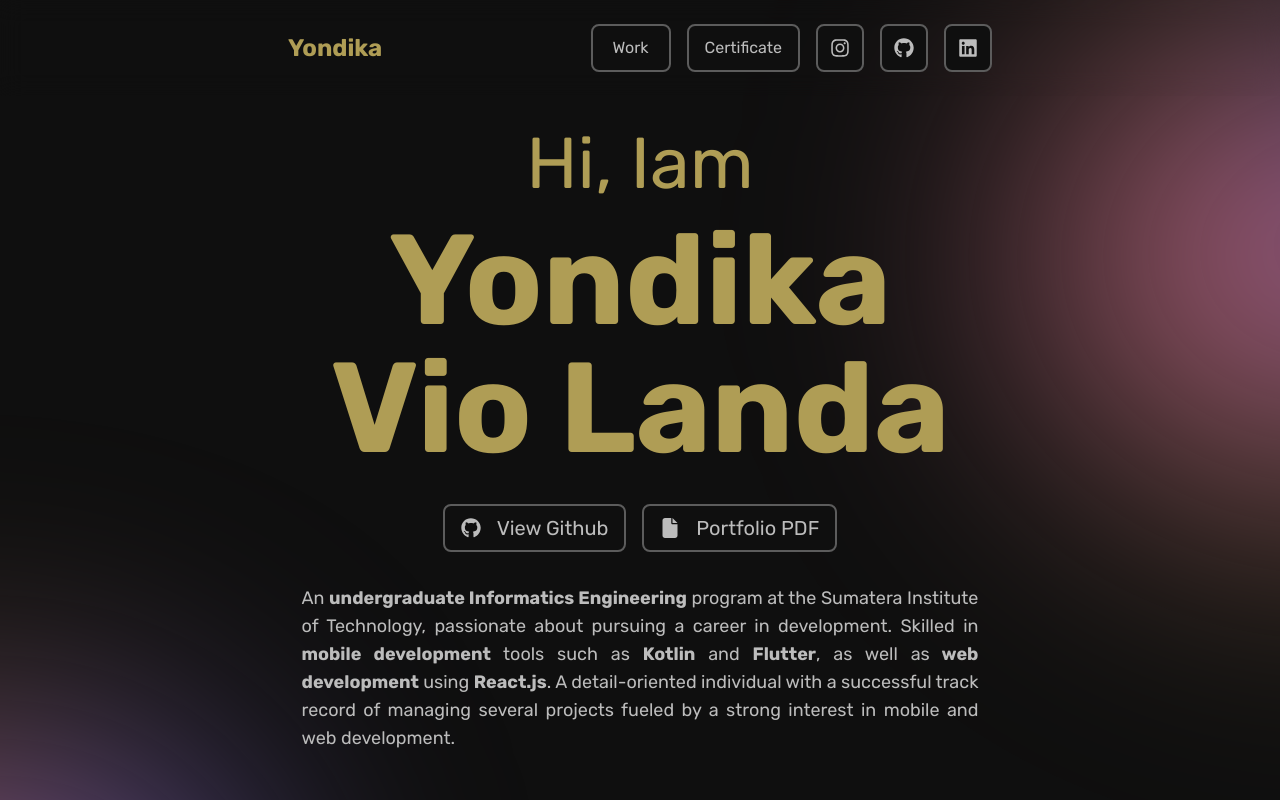
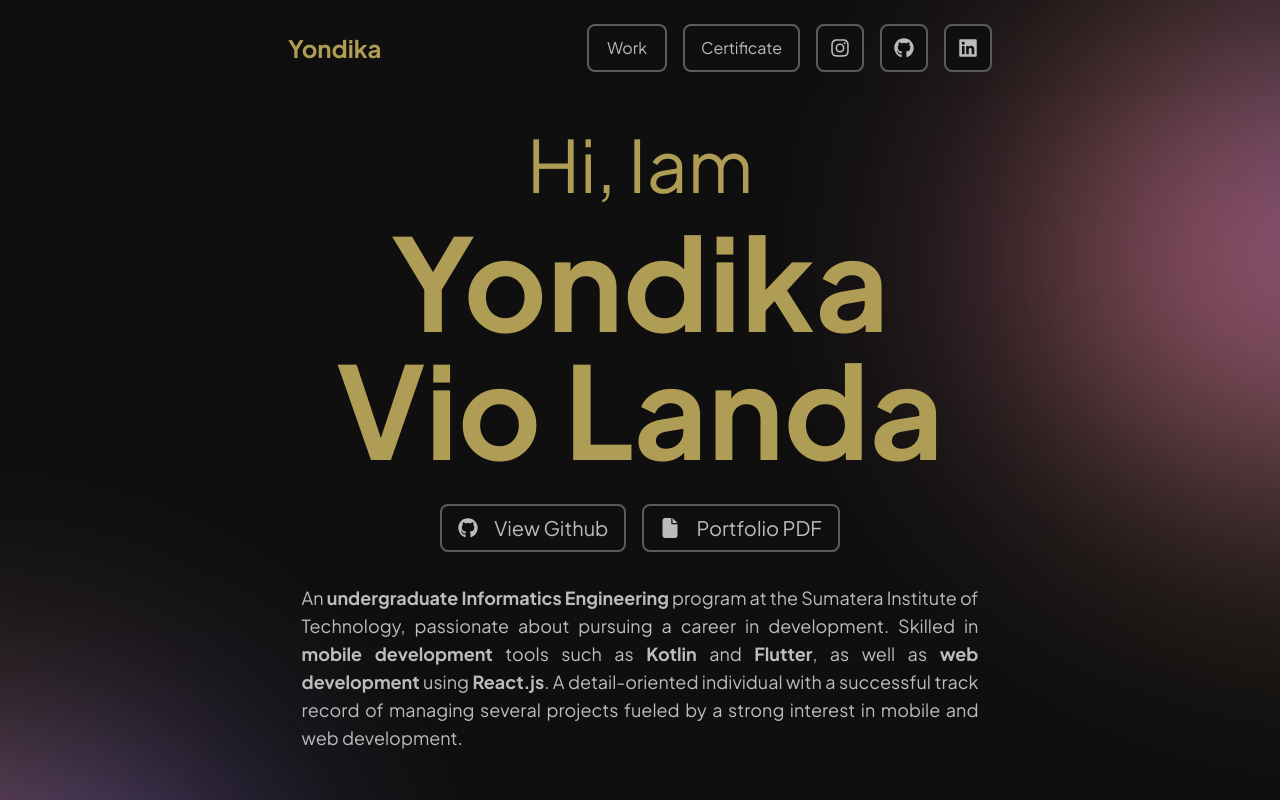
Before and after one commit to yondikavl/portfolio, a Next.js app: page / in a window 1280 px wide. Shown: the top 800 px of the page. Built offline with nearby package versions, Linux system fonts and the light colour scheme.

Commit message:
fix: layout & data

```diff
--- a/src/app/layout.tsx
+++ b/src/app/layout.tsx
@@ -1,11 +1,11 @@
 import type { Metadata } from "next";
-import { Rubik } from "next/font/google";
+import { Plus_Jakarta_Sans } from "next/font/google";
 import "./globals.css";
 import { Navbar } from "@/components/elements/Navbar";
 import { Footer } from "@/components/elements/Footer";
 import { AOSInit } from "./aos";
 
-const rubik = Rubik({ subsets: ["latin"] });
+const rubik = Plus_Jakarta_Sans({ subsets: ["latin"] });
 
 export const metadata: Metadata = {
   title: "Yondika's Portfolio",
--- a/src/app/page.tsx
+++ b/src/app/page.tsx
@@ -47,7 +47,7 @@ export default function Home() {
         <Skills
           icon={<FaMobileAlt className="text-3xl text-whitey" />}
           text="Mobile Development"
-          tools={["kotlin.svg", "android studio.svg", "flutter.svg"]}
+          tools={["kotlin.svg", "flutter.svg"]}
         />
         <Skills
           icon={<FaShapes className="text-3xl text-whitey" />}
--- a/src/components/elements/Experience.tsx
+++ b/src/components/elements/Experience.tsx
@@ -21,7 +21,7 @@ export const Experience = ({
 
   return (
     <div
-      className="hover:bg-dark mb-2 rounded-xl border-2 border-[#5C5C5C] p-3"
+      className="hover:bg-dark mb-2 rounded-xl border-2 border-[#5C5C5C] p-5"
       data-aos="zoom-in"
       data-aos-duration="1500"
     >
```
